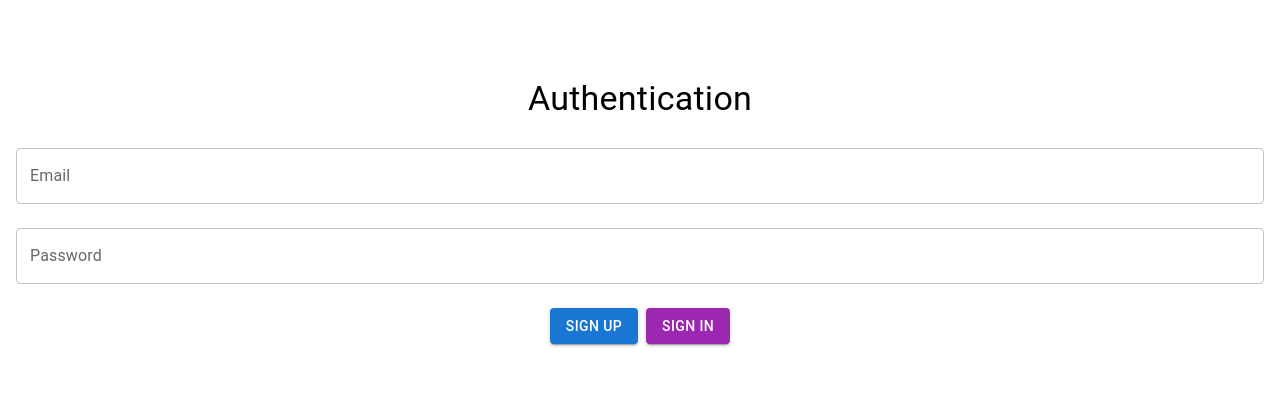
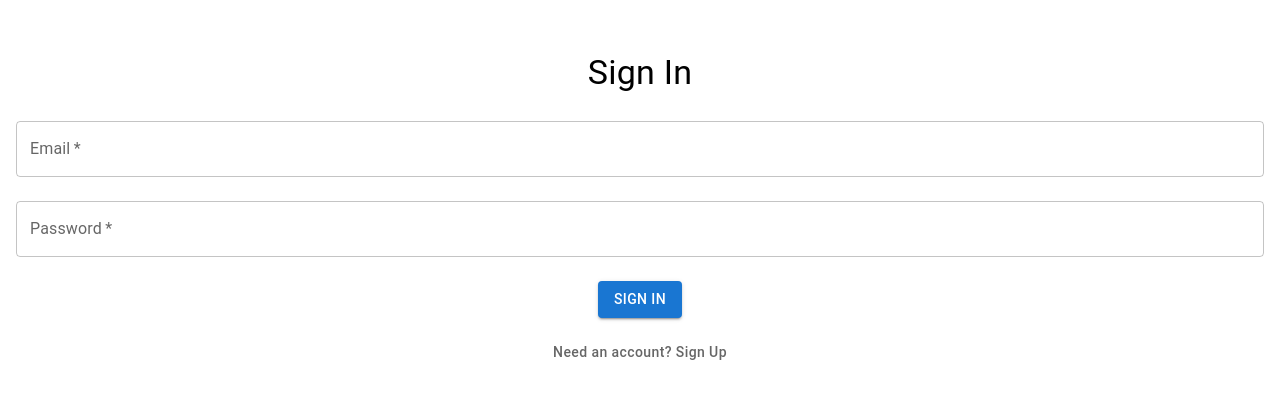
Before and after one commit to benkleintechnologies/Guardia, a React (Create React App) app in the folder web/: page /auth in a window 1280 px wide. Shown: the part 205-604 px from the top of the page. Built offline with nearby package versions, Linux system fonts and the light colour scheme; no server answers.

Commit message:
Improve Auth screen and create user

```diff
--- a/web/src/components/Auth.tsx
+++ b/web/src/components/Auth.tsx
@@ -1,5 +1,5 @@
 // src/components/Auth.tsx
-import { useState } from 'react';
+import React, { useState } from 'react';
 import { Box, Button, TextField, Typography } from '@mui/material';
 import { useAuth } from '../hooks/useAuth';
 import { useNavigate } from 'react-router-dom';
@@ -8,25 +8,23 @@ export const Auth = () => {
     const { signUp, signIn, signOut, currentUser } = useAuth();
     const [email, setEmail] = useState('');
     const [password, setPassword] = useState('');
+    const [name, setName] = useState('');
+    const [teamId, setTeamId] = useState('');
+    const [isSignUp, setIsSignUp] = useState(false);
     const navigate = useNavigate();
 
-    const handleSignUp = async () => {
+    const handleAuth = async () => {
         try {
-            await signUp(email, password);
-            console.log('User created successfully');
+            if (isSignUp) {
+                await signUp(name, email, password, teamId);
+                console.log('User created successfully');
+            } else {
+                await signIn(email, password);
+                console.log('Signed in successfully');
+            }
             navigate('/dashboard');
         } catch (error) {
-            alert('Error signing up');
-        }
-    };
-
-    const handleSignIn = async () => {
-        try {
-            await signIn(email, password);
-            console.log('Signed in successfully');
-            navigate('/dashboard');
-        } catch (error) {
-            alert('Error signing in');
+            alert(`Error ${isSignUp ? 'signing up' : 'signing in'}`);
         }
     };
 
@@ -40,8 +38,15 @@ export const Auth = () => {
         }
     };
 
+    const handleSubmit = (event: React.FormEvent<HTMLFormElement>) => {
+        event.preventDefault();
+        handleAuth();
+    };
+
     return (
         <Box
+            component="form"
+            onSubmit={handleSubmit}
             sx={{
                 display: 'flex',
                 flexDirection: 'column',
@@ -52,8 +57,18 @@ export const Auth = () => {
             }}
         >
             <Typography variant="h4" component="h2" gutterBottom>
-                Authentication
+                {isSignUp ? 'Sign Up' : 'Sign In'}
             </Typography>
+            {isSignUp && (
+                <TextField
+                    label="Name"
+                    value={name}
+                    onChange={(e) => setName(e.target.value)}
+                    variant="outlined"
+                    margin="normal"
+                    fullWidth
+                />
+            )}
             <TextField
                 label="Email"
                 type="email"
@@ -62,6 +77,7 @@ export const Auth = () => {
                 variant="outlined"
                 margin="normal"
                 fullWidth
+                required
             />
             <TextField
                 label="Password"
@@ -71,13 +87,38 @@ export const Auth = () => {
                 variant="outlined"
                 margin="normal"
                 fullWidth
+                required
             />
-            <Box sx={{ display: 'flex', gap: 1, marginTop: 2 }}>
-                <Button variant="contained" color="primary" onClick={handleSignUp}>
-                    Sign Up
+            {isSignUp && (
+                <TextField
+                    label="Team ID"
+                    value={teamId}
+                    onChange={(e) => setTeamId(e.target.value)}
+                    variant="outlined"
+                    margin="normal"
+                    fullWidth
+                />
+            )}
+            <Box sx={{ display: 'flex', flexDirection: 'column', alignItems: 'center', gap: 2, marginTop: 2, width: '100%' }}>
+                <Button
+                    variant="contained"
+                    color="primary"
+                    type="submit"
+                >
+                    {isSignUp ? 'Sign Up' : 'Sign In'}
                 </Button>
-                <Button variant="contained" color="secondary" onClick={handleSignIn}>
-                    Sign In
+                <Button
+                    onClick={() => setIsSignUp(!isSignUp)}
+                    sx={{
+                        textTransform: 'none',
+                        color: 'text.secondary',
+                        '&:hover': {
+                            backgroundColor: 'transparent',
+                            textDecoration: 'underline',
+                        },
+                    }}
+                >
+                    {isSignUp ? 'Already have an account? Sign In' : 'Need an account? Sign Up'}
                 </Button>
                 {currentUser && (
                     <Button variant="outlined" color="inherit" onClick={handleSignOut}>
--- a/web/src/hooks/useAuth.tsx
+++ b/web/src/hooks/useAuth.tsx
@@ -1,12 +1,13 @@
 // src/hooks/useAuth.ts
 import { useState, useEffect, useContext, createContext, ReactNode } from 'react';
-import { auth } from '../firebase';
-import { User, createUserWithEmailAndPassword, signInWithEmailAndPassword, signOut, onAuthStateChanged, UserCredential } from 'firebase/auth';
+import { auth, db } from '../firebase';
+import { User, createUserWithEmailAndPassword, signInWithEmailAndPassword, signOut as firebaseSignOut, onAuthStateChanged, UserCredential } from 'firebase/auth';
+import { doc, setDoc, getDoc } from 'firebase/firestore';
 
 interface AuthContextProps {
     currentUser: User | null;
     initializing: boolean;
-    signUp: (email: string, password: string) => Promise<UserCredential>;
+    signUp: (name: string, email: string, password: string, teamId: string) => Promise<UserCredential>;
     signIn: (email: string, password: string) => Promise<UserCredential>;
     signOut: () => Promise<void>;
 }
@@ -18,20 +19,17 @@ export const AuthProvider = ({ children }: { children: ReactNode }) => {
     const [initializing, setInitializing] = useState(true);
 
     useEffect(() => {
-        //Get user from local storage if already logged in
-        const storedUser = localStorage.getItem('currentUser');
-        if (storedUser) {
-            setCurrentUser(JSON.parse(storedUser));
-        }
-
-        //Set currentUser in local storage
-        const unsubscribe = onAuthStateChanged(auth, (user) => {
+        const unsubscribe = onAuthStateChanged(auth, async (user) => {
             if (user) {
-                setCurrentUser(user);
-                localStorage.setItem('currentUser', JSON.stringify(user));
+                const userDoc = await getDoc(doc(db, 'users', user.uid));
+                if (userDoc.exists()) {
+                    const userData = userDoc.data();
+                    setCurrentUser({ ...user, ...userData });
+                } else {
+                    setCurrentUser(user);
+                }
             } else {
                 setCurrentUser(null);
-                localStorage.removeItem('currentUser');
             }
             setInitializing(false);
         });
@@ -39,27 +37,40 @@ export const AuthProvider = ({ children }: { children: ReactNode }) => {
         return unsubscribe;
     }, []);
 
-    const signUp = (email: string, password: string) => {
-        return createUserWithEmailAndPassword(auth, email, password).then((userCredential) => {
-            setCurrentUser(userCredential.user);
-            localStorage.setItem('currentUser', JSON.stringify(userCredential.user)); //Save user login
-            return userCredential;
+    const signUp = async (name: string, email: string, password: string, teamId: string) => {
+        const userCredential = await createUserWithEmailAndPassword(auth, email, password);
+        const user = userCredential.user;
+
+        await setDoc(doc(db, 'users', user.uid), {
+            userId: user.uid,
+            name: name,
+            teamId: teamId,
+            role: 'volunteer',
+            canViewOthers: false,
         });
+
+        setCurrentUser({ ...user });
+        return userCredential;
     };
 
-    const signIn = (email: string, password: string) => {
-        return signInWithEmailAndPassword(auth, email, password).then((userCredential) => {
-            setCurrentUser(userCredential.user);
-            localStorage.setItem('currentUser', JSON.stringify(userCredential.user)); //Save user login
-            return userCredential;
-        });
+    const signIn = async (email: string, password: string) => {
+        const userCredential = await signInWithEmailAndPassword(auth, email, password);
+        const user = userCredential.user;
+
+        const userDoc = await getDoc(doc(db, 'users', user.uid));
+        if (userDoc.exists()) {
+            const userData = userDoc.data();
+            setCurrentUser({ ...user, ...userData });
+        } else {
+            setCurrentUser(user);
+        }
+
+        return userCredential;
     };
 
-    const signOutUser = () => {
-        return signOut(auth).then(() => {
-            setCurrentUser(null);
-            localStorage.removeItem('currentUser');
-        });
+    const signOutUser = async () => {
+        await firebaseSignOut(auth);
+        setCurrentUser(null);
     };
 
     const value = {
```
